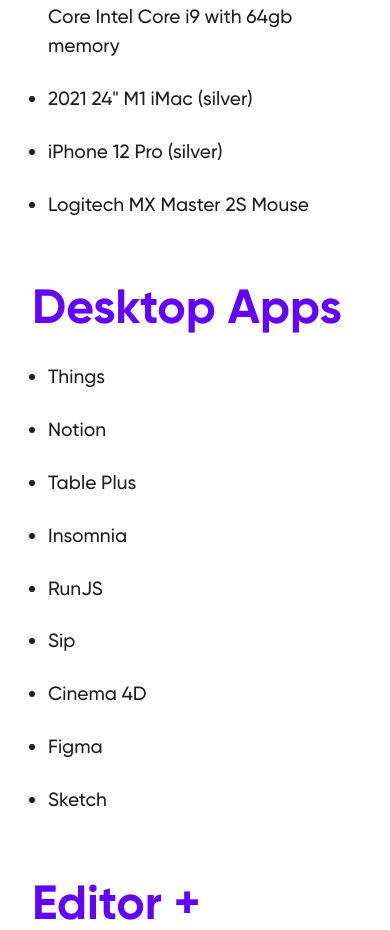
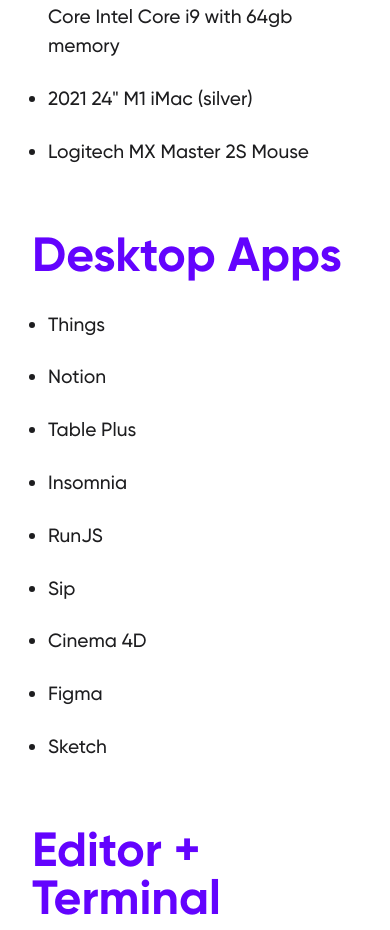
Before and after one commit to brandonleichty/personal-website-nextjs, a Next.js app: page /uses in a window 390 px wide. Shown: the part 1200-2130 px from the top of the page. Built offline with nearby package versions, Linux system fonts and the light colour scheme; no server answers.

Commit message:
remove iPhone 12

```diff
--- a/pages/uses.js
+++ b/pages/uses.js
@@ -49,9 +49,6 @@ export default function Uses() {
               </li>
               <li>
                 2021 24" M1 iMac (silver)
-              </li>
-              <li>
-                iPhone 12 Pro (silver)
               </li>
               <li>Logitech MX Master 2S Mouse</li>
             </ul>
```
